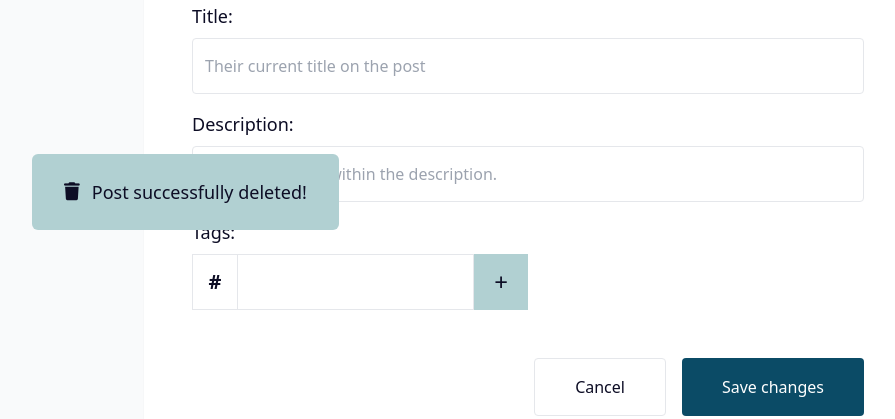
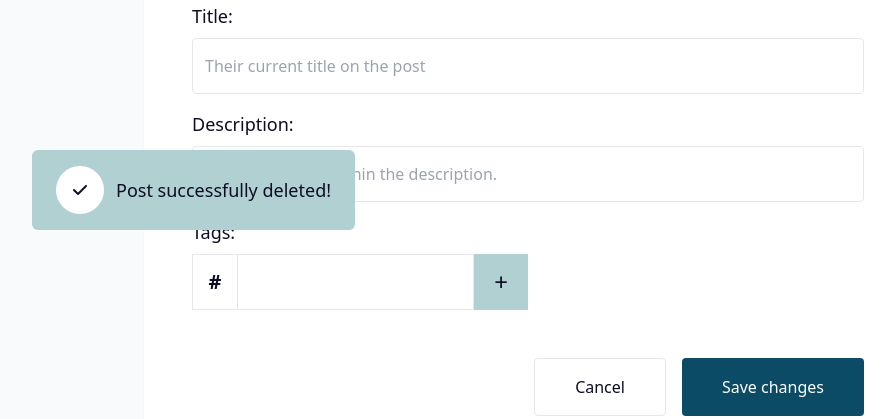
Before and after one commit to MartineMidttveit/CodeUnity, a website: page post/index.html in a window 1280 px wide. Shown: the part 458-877 px from the top of the page, without its empty margins (112-1007 px from the left). Drawn offline with nearby package versions, Linux system fonts and the light colour scheme; files that its build step writes are made by us from their sources.

Commit message:
Update index.html

```diff
--- a/post/index.html
+++ b/post/index.html
@@ -63,11 +63,13 @@
 
   <!--Etter at de har trykket delete. Tanken var at når de har trykket på delete knappen, så kommer denne inn og ut med opacity 0-100-->
 
-  <section class="alert flex max-w-80 px-8 py-6 rounded-md items-center gap-x-3 fixed bottom-28 left-36 bg-light">
-    <i class="fa-solid fa-trash text-lg text-primary"></i>
+  <section class="alert flex max-w-86 px-6 py-4 rounded-md items-center gap-x-3 fixed bottom-28 left-36 bg-light">
+    <span class="h-12 w-12 rounded-full bg-white flex items-center justify-center">
+      <i class="fa-solid fa-check"></i>
+    </span>
+
     <h3 class="text-lg text-primary">Post successfully deleted!</h3>
   </section>
 
-
   </body>
 </html>
```
